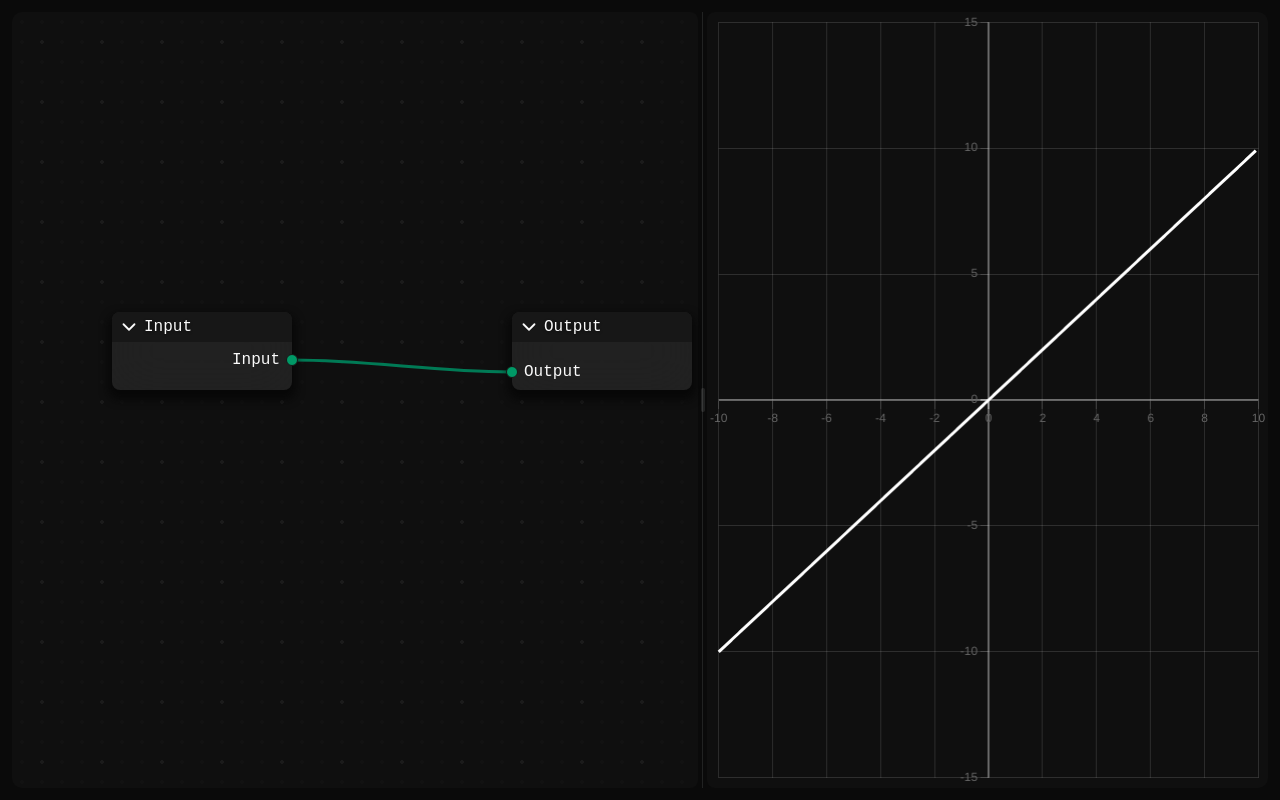
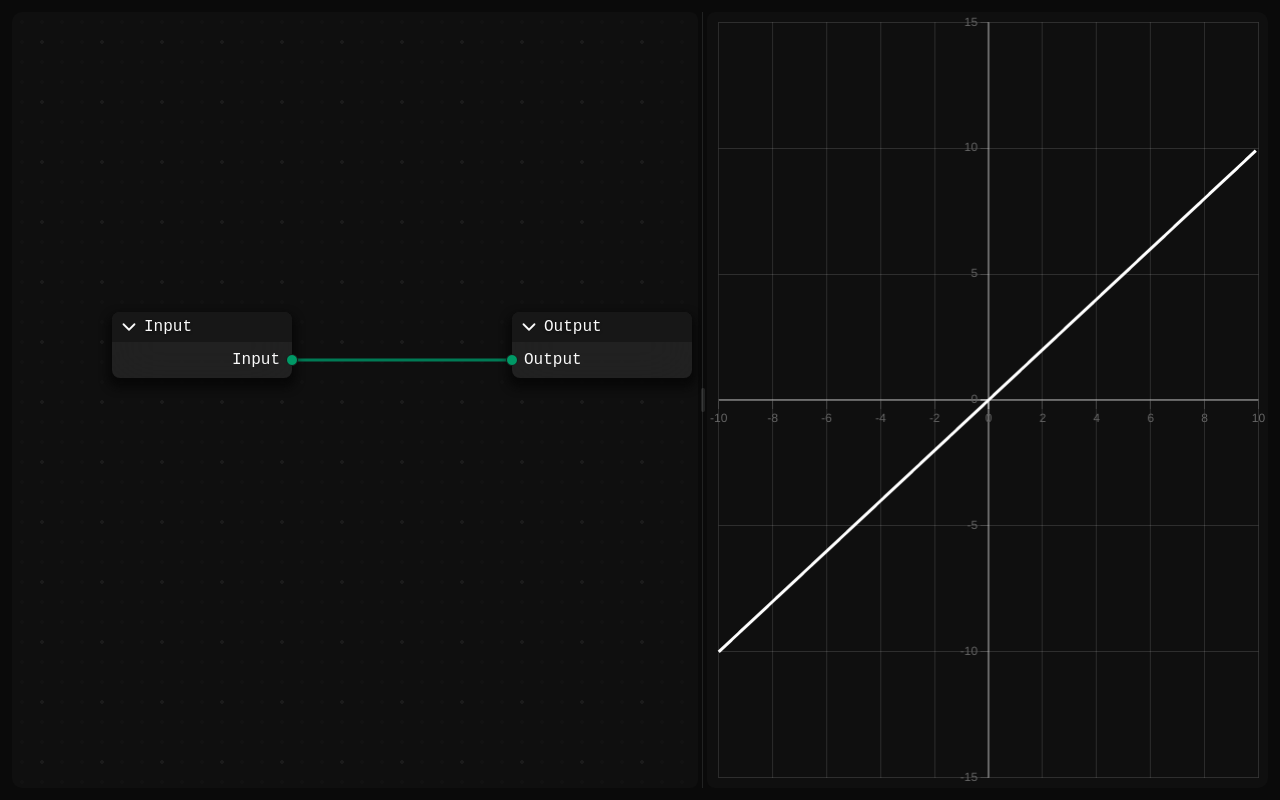
Before and after one commit to claudedjoumessi/nodemap, a React (Vite) app: page / in a window 1280 px wide. Built offline with nearby package versions, Linux system fonts and the light colour scheme.

Commit message:
(fix): fixed unbalanced node inputs/outputs spacing on node from empty arrays

```diff
--- a/src/components/Node.tsx
+++ b/src/components/Node.tsx
@@ -46,6 +46,7 @@ const Node = ({
       </div>
       <div className="node-body">
         {/* Ouput Ports */}
+        {node.outputs.length !== 0 && (
           <div className="node-ports node-outputs">
             {node.outputs.map((out) => (
               <div className="port" key={out.id}>
@@ -58,17 +59,17 @@ const Node = ({
               </div>
             ))}
           </div>
+        )}
         {node.data?.value != undefined && (
           <input
             type="number"
-            className="border"
+            className="border focus-within:outline-none"
             defaultValue={node.data.value ?? 0}
-            onChange={(e) =>
-              updateNodeData(node.id, { value: parseInt(e.target.value ?? 0) })
-            }
+            onChange={(e) => updateNodeData(node.id, { value: parseInt(e.target.value ?? 0) })}
           />
         )}
         {/* Input Ports */}
+        {node.inputs.length !== 0 && (
           <div className="node-ports node-inputs">
             {node.inputs.map((inp) => (
               <div className="port" key={inp.id}>
@@ -82,6 +83,7 @@ const Node = ({
               </div>
             ))}
           </div>
+        )}
       </div>
     </div>
   );
```
Lines whose indentation alone changed are shown as unchanged.
